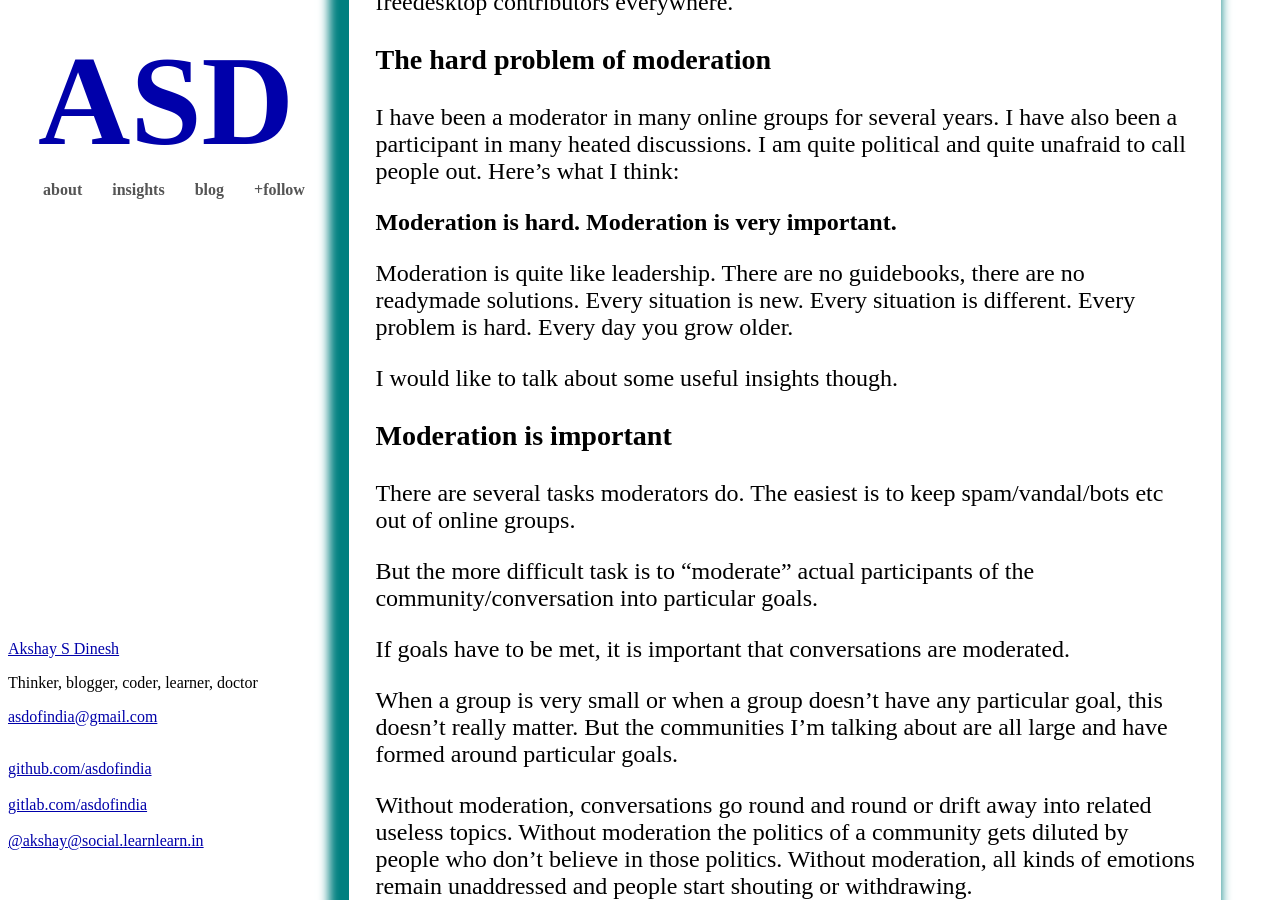
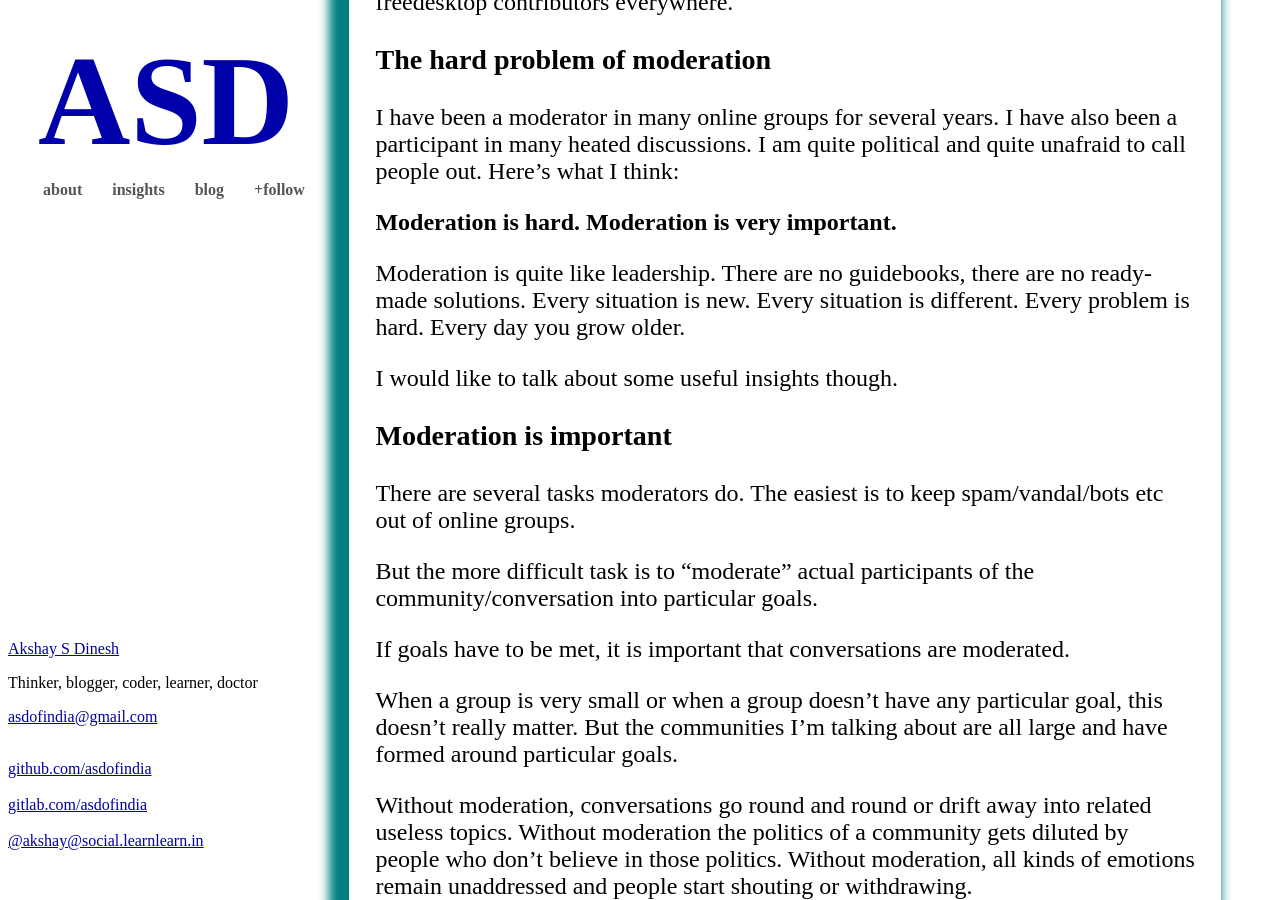
Before and after one commit to asdofindia/asdofindia.github.io, a Jekyll site: the page built from _posts/2024-04-10-moderation-is-hard.md, in a window 1280 px wide and 900 px high, scrolled down 2673 px. Built offline with Jekyll 4.4.1, drawn with Linux system fonts in a browser that asks for light colours; some of the changed text lies outside the part shown.

Commit message:
fix: spellings

```diff
--- a/_posts/2024-04-10-moderation-is-hard.md
+++ b/_posts/2024-04-10-moderation-is-hard.md
@@ -59,7 +59,7 @@ I have been a moderator in many online groups for several years. I have also bee
 
 **Moderation is hard. Moderation is very important.**
 
-Moderation is quite like leadership. There are no guidebooks, there are no readymade solutions. Every situation is new. Every situation is different. Every problem is hard. Every day you grow older.
+Moderation is quite like leadership. There are no guidebooks, there are no ready-made solutions. Every situation is new. Every situation is different. Every problem is hard. Every day you grow older.
 
 I would like to talk about some useful insights though.
 
```
Also changed, not shown: other parts of _posts/2024-04-10-moderation-is-hard.md (+1 -1 lines).
